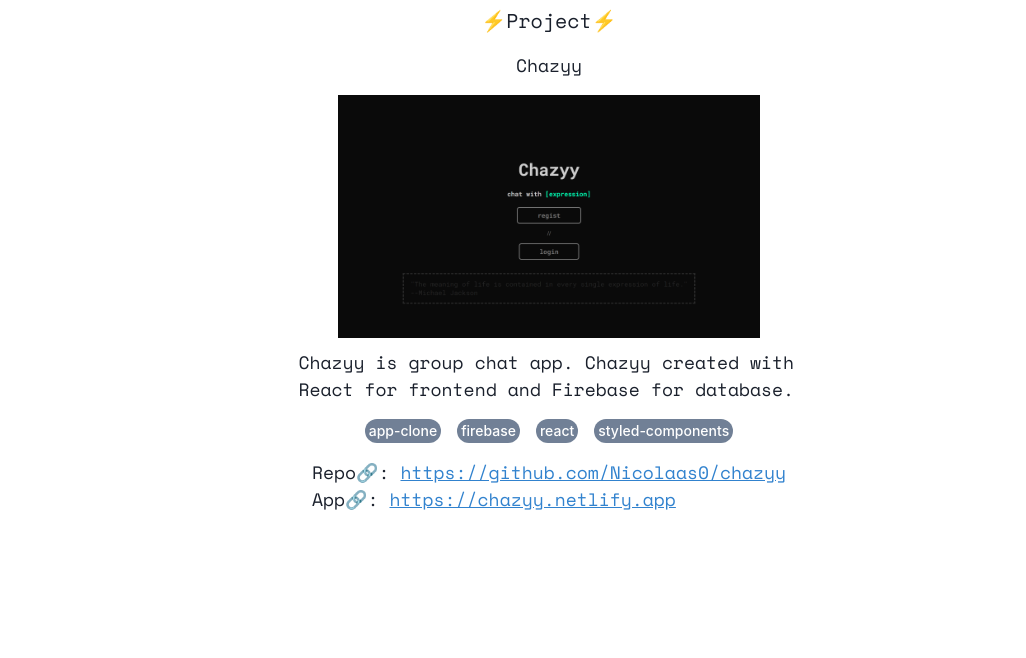
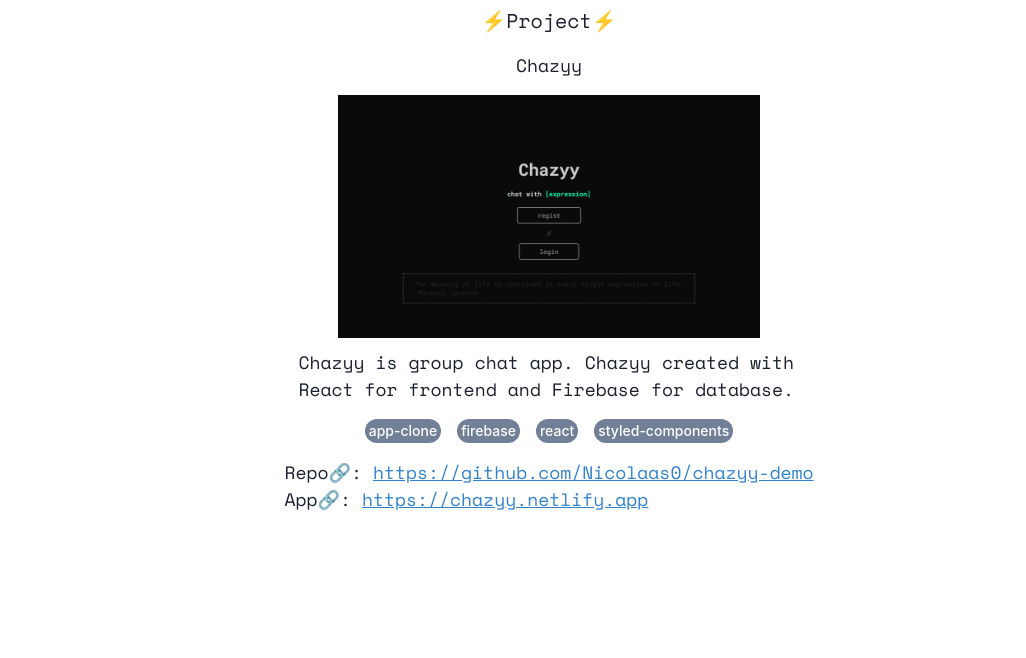
Before and after one commit to Nicolaas0/nclsslr, a Gatsby site: page / in a window 1280 px wide. Both pictures are taken after a click on the icon 695 px from the left and 24 px from the top of the page. Shown: the part 58-716 px from the top of the page, without its empty margins (91-1117 px from the left). Built offline with nearby package versions, Linux system fonts and the light colour scheme; Gatsby itself is replaced by a stand-in of ours.

Commit message:
Changing chazyy repo URL

```diff
--- a/src/components/project.jsx
+++ b/src/components/project.jsx
@@ -63,7 +63,7 @@
             img: [home, signin, signup, main],
             decs: 'Chazyy is group chat app. Chazyy created with React for frontend and Firebase for database.',
             tag: ['app-clone', 'firebase', 'react', 'styled-components'],
-            repo: 'https://github.com/Nicolaas0/chazyy',
+            repo: 'https://github.com/Nicolaas0/chazyy-demo',
             website: 'https://chazyy.netlify.app'
         }
     ];
```
